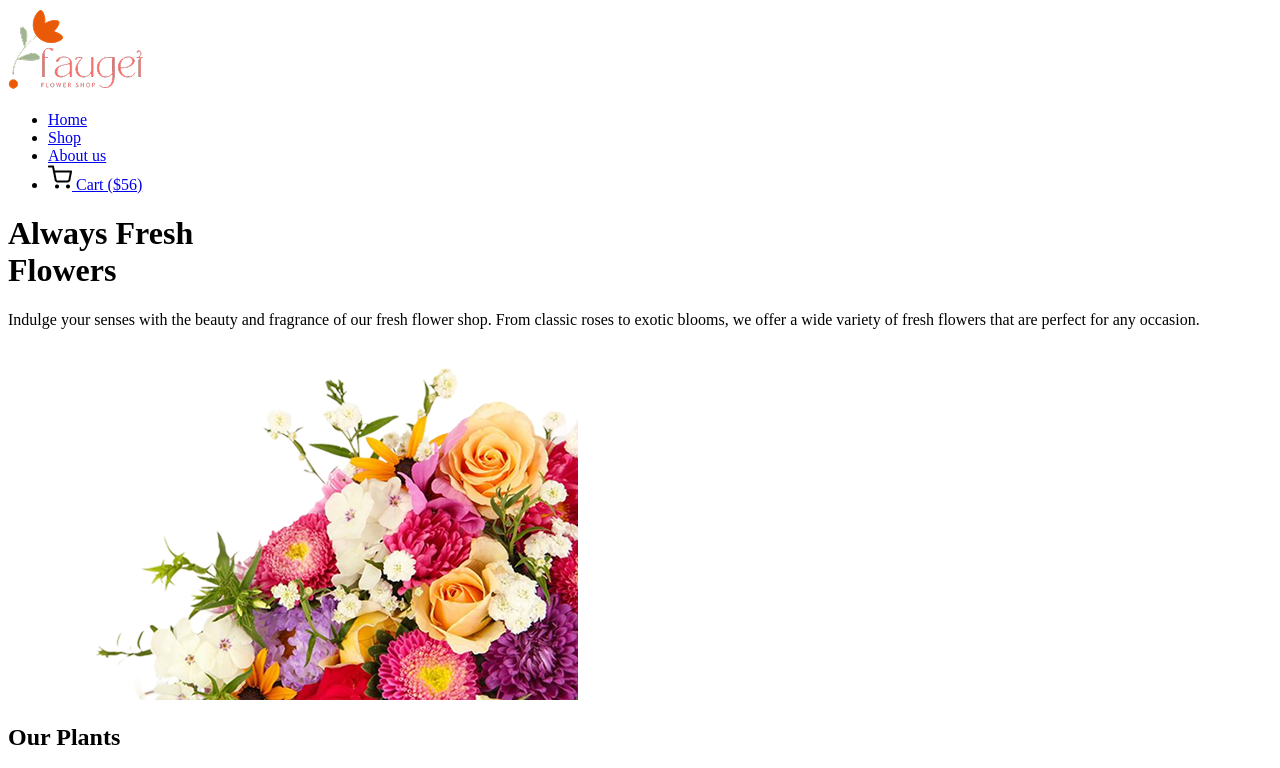
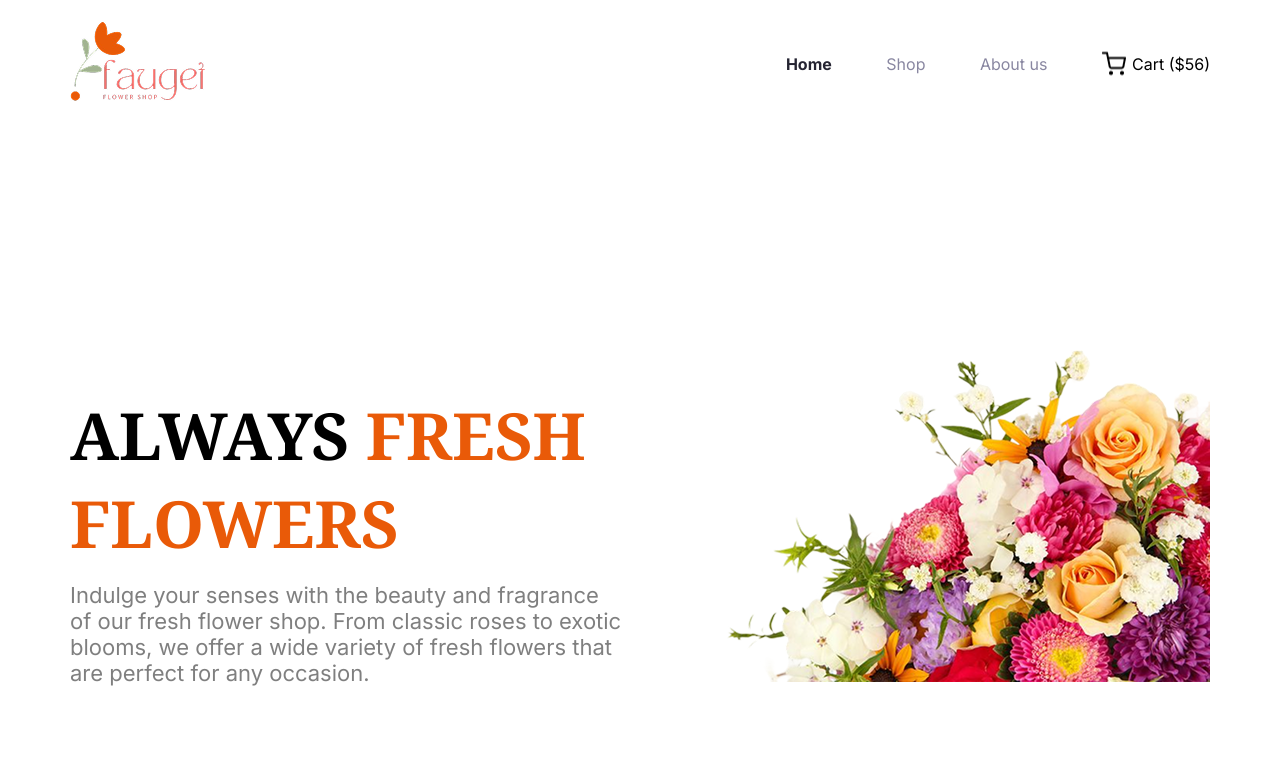
Before and after one commit to snahid/assignment02, a plain HTML site: page index.html in a window 1280 px wide. Shown: the top 768 px of the page. Drawn offline with Linux system fonts and the light colour scheme.

Commit message:
navigation and hero section desktop version done

```diff
--- a/style.scss
+++ b/style.scss
@@ -0,0 +1,148 @@
+@import url('https://fonts.googleapis.com/css2?family=Inter:ital,opsz,wght@0,14..32,100..900;1,14..32,100..900&family=Noto+Serif:ital,wght@0,100..900;1,100..900&family=Raleway:ital,wght@0,100..900;1,100..900&display=swap');
+$font-iner: "Inter", sans-serif;
+$font-noto: "Noto Serif", serif;
+
+html {
+    scroll-behavior: smooth;
+}
+
+body {
+    background: #ffffff;
+    background-size: cover;
+    background-repeat: no-repeat;
+    background-position: center top;
+    -webkit-font-smoothing: antialiased;
+    box-sizing: border-box;
+    padding: 0;
+    margin: 0;
+    overflow-x: hidden !important;
+    font-family: $font-iner;
+    animation: fadeInAnimation ease 2s;
+    animation-iteration-count: 1;
+    animation-fill-mode: forwards;
+    position: relative;
+}
+
+@keyframes fadeInAnimation {
+    0% {
+        opacity: 0;
+    }
+
+    100% {
+        opacity: 1;
+    }
+}
+
+a {
+    text-decoration: none;
+    cursor: pointer;
+    color: #ffffff;
+}
+
+a:hover,
+a:focus,
+a:visited {
+    text-decoration: none;
+    outline: none;
+}
+
+.container {
+    max-width: 1140px;
+    margin: 0 auto;
+    padding: 0 15px;
+}
+
+header {
+    .header-inner {
+        padding: 20px 0;
+        display: flex;
+        flex-direction: row;
+        justify-content: space-between;
+        align-items: center;
+
+        .left-logo {
+            a {
+                display: block;
+
+                img {
+                    max-width: 135px;
+                }
+            }
+        }
+
+        .right-menu {
+            ul {
+                margin: 0;
+                padding: 0;
+
+                li {
+                    list-style: none;
+                    display: inline-block;
+                    margin: 0 25px;
+
+                    a {
+                        color: #8987A1;
+                        transition: 0.3s ease-in-out;
+                        &:hover{
+                            color: #000;
+                        }
+                    }
+
+                    &:first-child {
+                        a {
+                            color: #252432;
+                            font-weight: bold;
+                        }
+                    }
+
+                    &:last-child {
+                        padding-left: 30px;
+                        margin-right: 0;
+                        a {
+                            position: relative;
+                            img{
+                                width: 24px;
+                                margin-right: 5px;
+                                position: absolute;
+                                left: -30px;
+                                top: 50%;
+                                transform: translateY(-50%);
+                            }
+                            color: #000;
+                        }
+                    }
+                }
+            }
+        }
+    }
+}
+
+.hero-section{
+    padding: 200px 0 100px 0;
+    .hero-inner{
+        display: grid;
+        grid-template-columns: repeat(2, 1fr);
+        align-items: flex-end;
+        gap: 15px;
+        .left-section{
+            h1{
+                font-size: 65px;
+                font-weight: bold;
+                font-family: $font-noto;
+                text-transform: uppercase;
+                color: #E95A08;
+                margin-top: 0;
+                margin-bottom: 0;
+                span{
+                    color: #000;
+                }
+            }
+            p{
+                margin-top: 15px;
+                margin-bottom: 0;
+                font-size: 22px;
+                color: rgba(0, 0, 0, 0.5);
+            }
+        }
+    }
+}
```
Also changed, not shown: style.css, 1 other file.
